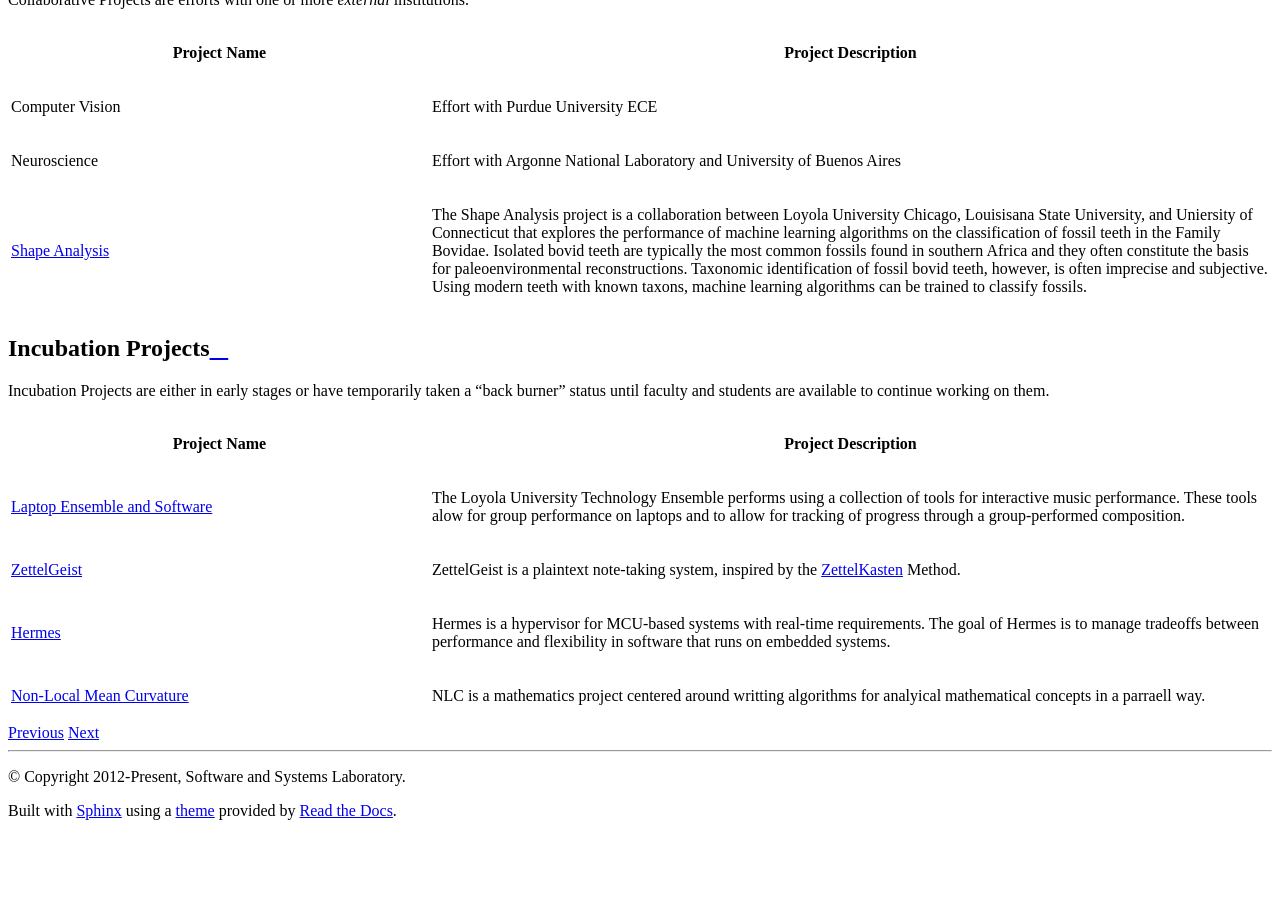
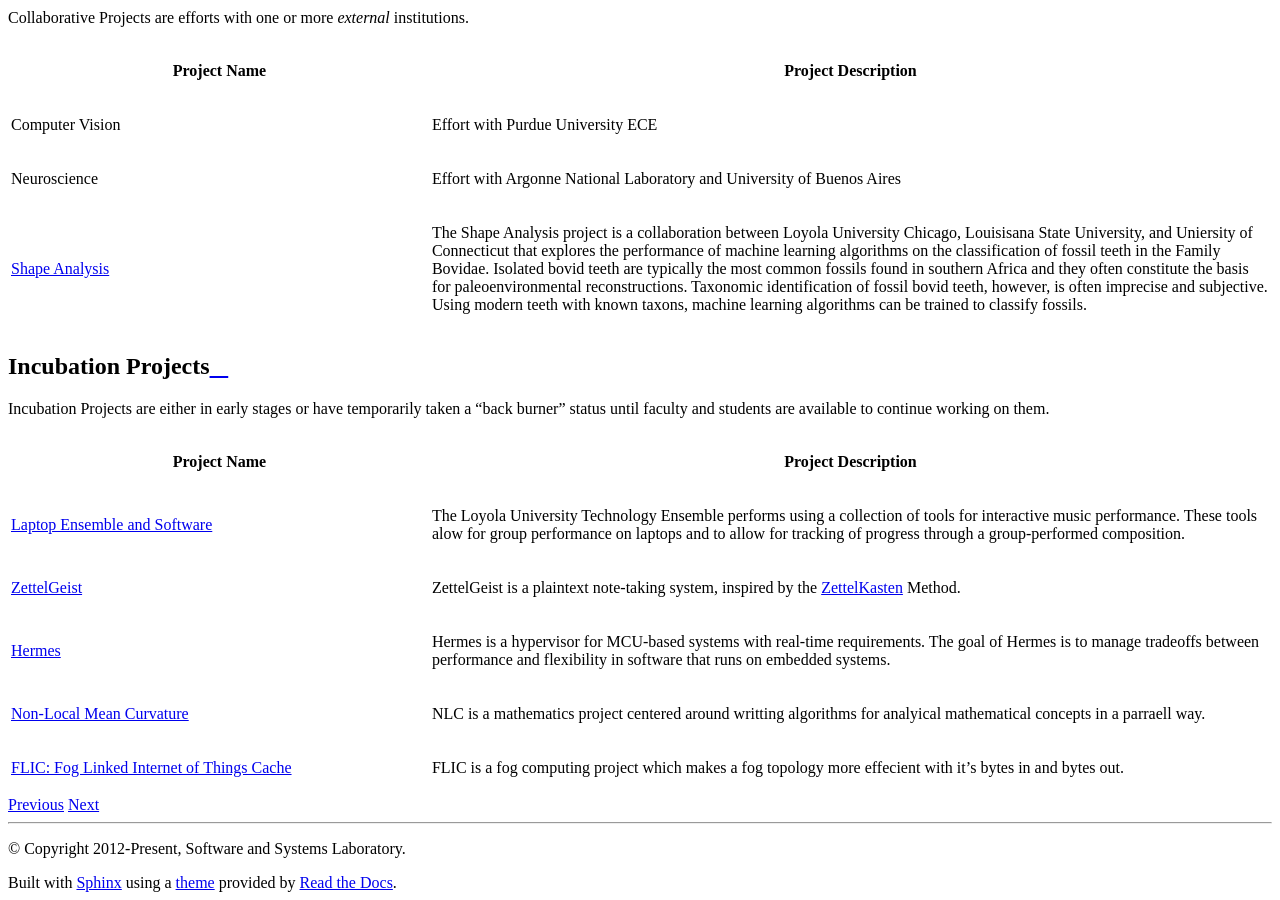
Before and after one commit to LoyolaChicagoCS/ssl, a Sphinx documentation site: the page built from source/projects.rst, in a window 1280 px wide and 900 px high, scrolled down 1238 px. Built offline with Sphinx 7.4.7 and the Read the Docs theme 2.0.0, drawn with Linux system fonts in a browser that asks for light colours; before the commit the page ends 2066 px from its top, so only the background shows below that; some of the changed text lies outside the part shown.

Commit message:
added flic project

```diff
--- a/source/projects.rst
+++ b/source/projects.rst
@@ -18,6 +18,7 @@
    voltkey
    zettelgeist
    NLC
+   FLIC
 
 Publications
 -------------
@@ -92,3 +93,6 @@
 
    * - :doc:`NLC`
      - NLC is a mathematics project centered around writting algorithms for analyical mathematical concepts in a parraell way.
+
+   * - :doc:`FLIC`
+     - FLIC is a fog computing project which makes a fog topology more effecient with it's bytes in and bytes out.
```
Also changed, not shown: source/FLIC.rst (added, +25 -0 lines), 1 other file.
